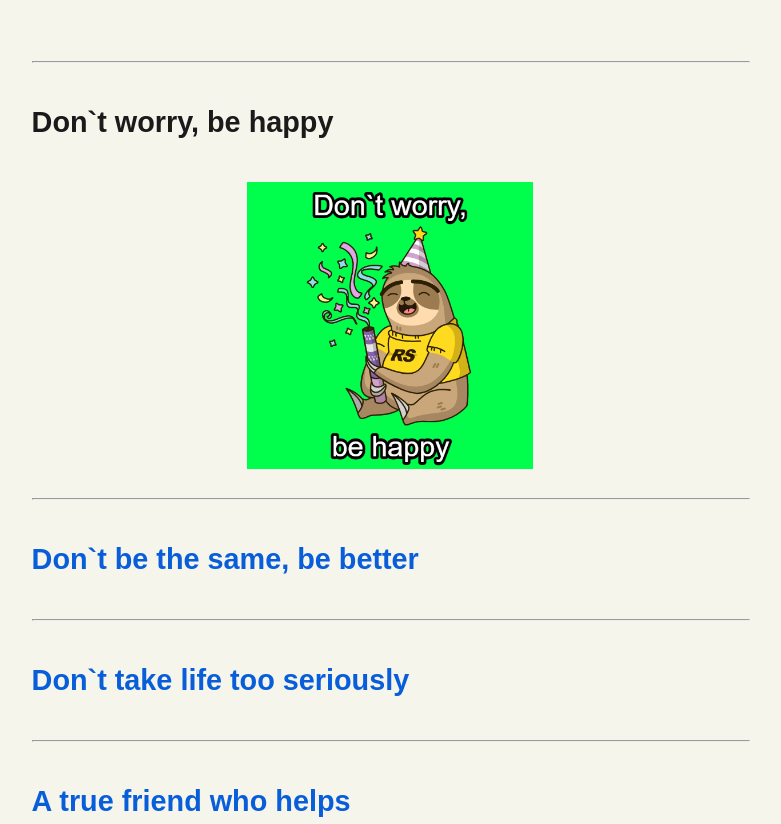
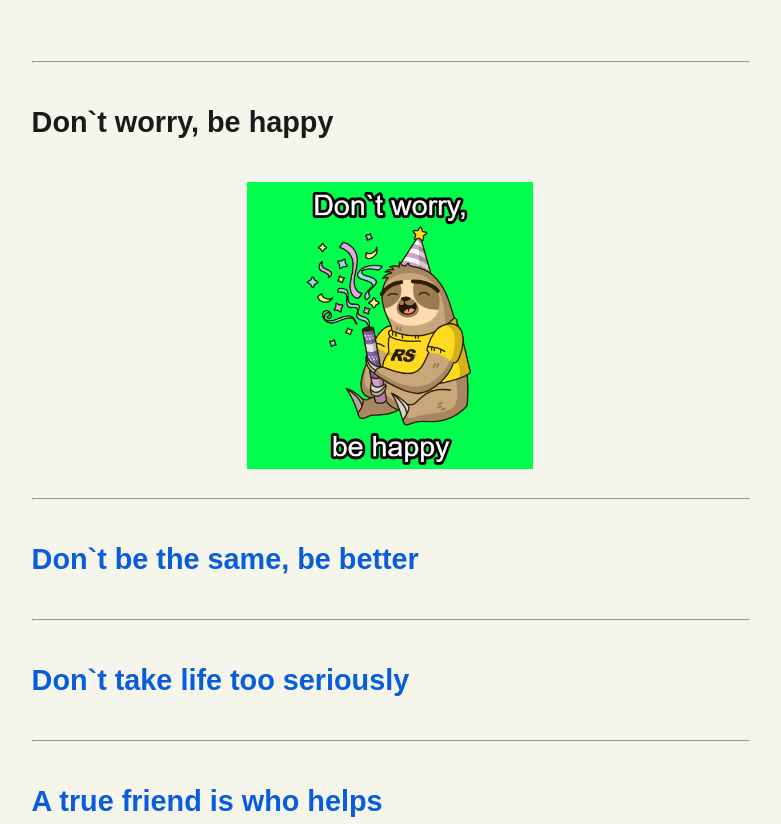
Before and after one commit to Simjust1/cssBayan, a plain HTML site: page cssBayan/index.html in a window 1280 px wide. Shown: the part 128-952 px from the top of the page, without its empty margins (250-1031 px from the left). Drawn offline with Linux system fonts and the light colour scheme.

Commit message:
docs: correct the meme text  (Sun, Mar 12, 2023 8:43:12 PM)

```diff
--- a/cssBayan/index.html
+++ b/cssBayan/index.html
@@ -41,7 +41,7 @@
       <input type="radio" id="id4" class="button__input" name="vart">
       <label for="id4" class="button__label">
         <div class="itemplus">
-          <p class="meme__text">A true friend who helps</p><span hidden  class="plus"></span></div>
+          <p class="meme__text">A true friend is who helps</p><span hidden  class="plus"></span></div>
           <img hidden src="images/meme4.png" alt="" class="meme_image"></label>
         <hr class="line">
     </div>
```
